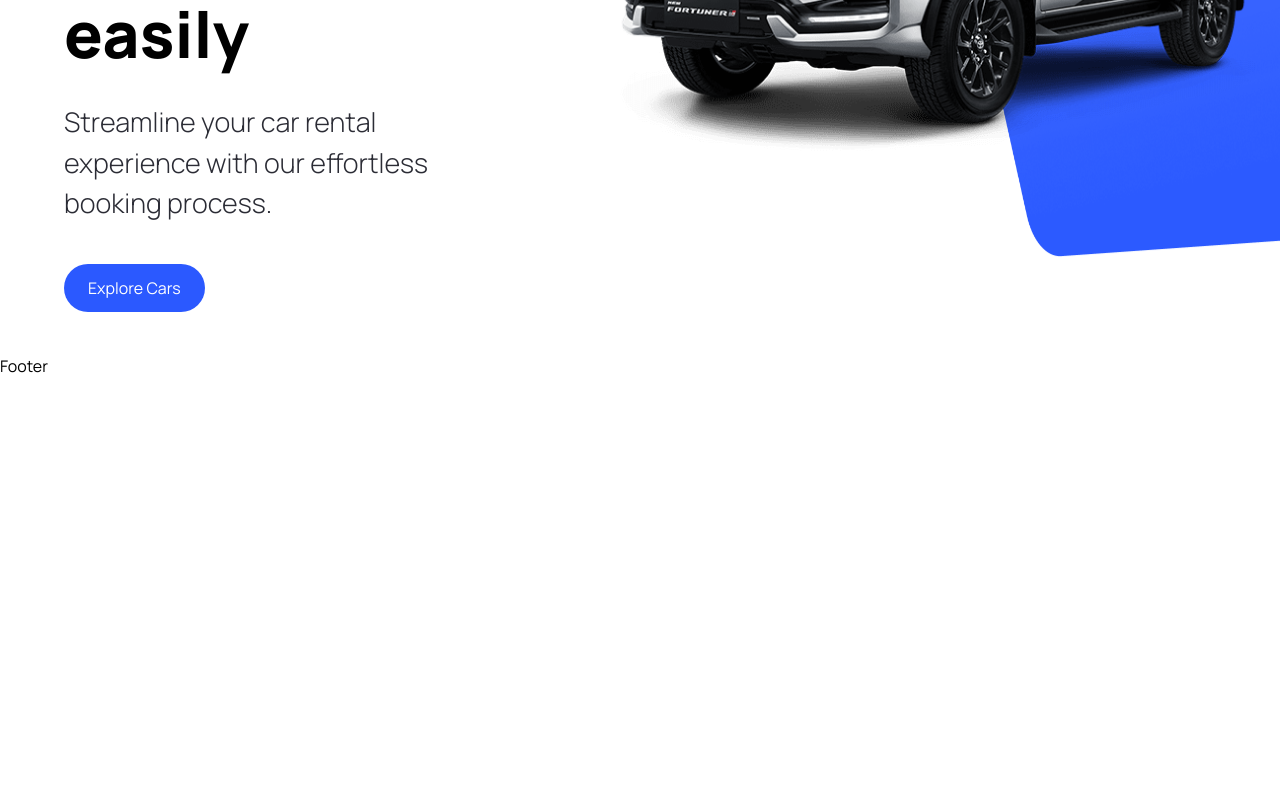
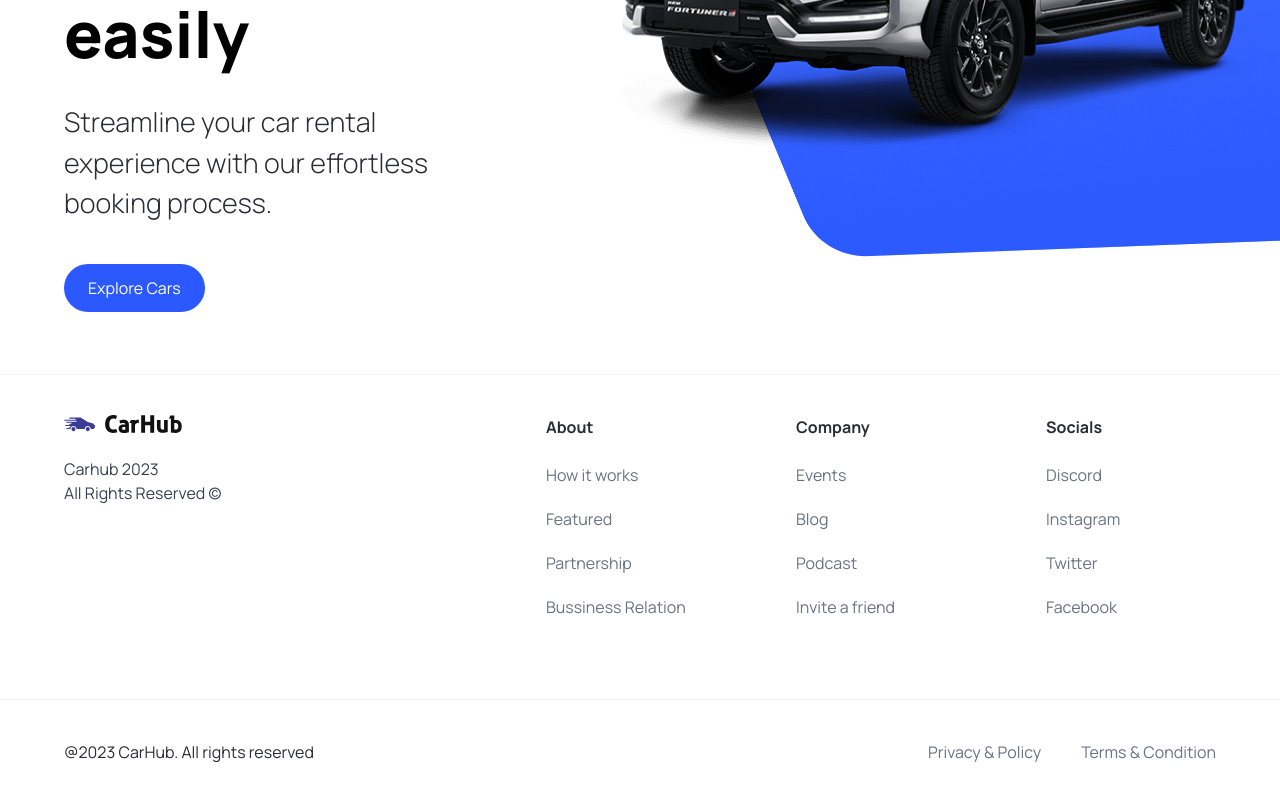
Before and after one commit to AbirDoesFrontend/car_showcase_next_js, a Next.js app: page / in a window 1280 px wide. Shown: the part 446-1246 px from the top of the page. Before the commit the page ends 824 px from the top, so only its background shows below. Built offline with nearby package versions, Linux system fonts and the light colour scheme.

Commit message:
Layout : Footer Complete

```diff
--- a/components/Footer.tsx
+++ b/components/Footer.tsx
@@ -1,9 +1,60 @@
-import React from 'react'
+import Image from "next/image";
+import Link from "next/link";
+
+import { footerLinks } from "@/constants";
 
 const Footer = () => {
   return (
-    <div>Footer</div>
-  )
-}
+    <footer className="flex flex-col text-black-100  mt-5 border-t border-gray-100">
+      <div className="flex max-md:flex-col flex-wrap justify-between gap-5 sm:px-16 px-6 py-10">
+        <div className="flex flex-col justify-start items-start gap-6">
+          <Image
+            src="/logo.svg"
+            alt="logo"
+            width={118}
+            height={18}
+            className="object-contain"
+          />
+          <p className="text-base text-gray-700">
+            Carhub 2023 <br />
+            All Rights Reserved &copy;
+          </p>
+        </div>
 
-export default Footer
+        <div className="footer__links">
+          {footerLinks.map((item) => (
+            <div key={item.title} className="footer__link">
+              <h3 className="font-bold">{item.title}</h3>
+              <div className="flex flex-col gap-5">
+                {item.links.map((link) => (
+                  <Link
+                    key={link.title}
+                    href={link.url}
+                    className="text-gray-500"
+                  >
+                    {link.title}
+                  </Link>
+                ))}
+              </div>
+            </div>
+          ))}
+        </div>
+      </div>
+
+      <div className="flex justify-between items-center flex-wrap mt-10 border-t border-gray-100 sm:px-16 px-6 py-10">
+        <p>@2023 CarHub. All rights reserved</p>
+
+        <div className="footer__copyrights-link">
+          <Link href="/" className="text-gray-500">
+            Privacy & Policy
+          </Link>
+          <Link href="/" className="text-gray-500">
+            Terms & Condition
+          </Link>
+        </div>
+      </div>
+    </footer>
+  );
+};
+
+export default Footer;
--- a/components/Hero.tsx
+++ b/components/Hero.tsx
@@ -18,16 +18,16 @@
         </p>
 
         <CustomButton
-            title="Explore Cars"
-            containerStyles="bg-primary-blue text-white rounded-full mt-10"
-            handleClick={handleScroll}
+          title="Explore Cars"
+          containerStyles="bg-primary-blue text-white rounded-full mt-10"
+          handleClick={handleScroll}
         />
       </div>
       <div className="hero__image-container">
         <div className="hero__image">
-            <Image src={'/hero.png'} alt="hero" fill className="object-contain"/>
-            <div className="hero__image-overlay"/>
+          <Image src={"/hero.png"} alt="hero" fill className="object-contain" />
         </div>
+        <div className="hero__image-overlay" />
       </div>
     </div>
   );
--- /dev/null
+++ b/constants/index.ts
@@ -0,0 +1,101 @@
+export const manufacturers = [
+    "Acura",
+    "Alfa Romeo",
+    "Aston Martin",
+    "Audi",
+    "Bentley",
+    "BMW",
+    "Buick",
+    "Cadillac",
+    "Chevrolet",
+    "Chrysler",
+    "Citroen",
+    "Dodge",
+    "Ferrari",
+    "Fiat",
+    "Ford",
+    "GMC",
+    "Honda",
+    "Hyundai",
+    "Infiniti",
+    "Jaguar",
+    "Jeep",
+    "Kia",
+    "Lamborghini",
+    "Land Rover",
+    "Lexus",
+    "Lincoln",
+    "Maserati",
+    "Mazda",
+    "McLaren",
+    "Mercedes-Benz",
+    "MINI",
+    "Mitsubishi",
+    "Nissan",
+    "Porsche",
+    "Ram",
+    "Rolls-Royce",
+    "Subaru",
+    "Tesla",
+    "Toyota",
+    "Volkswagen",
+    "Volvo",
+  ];
+
+  export const yearsOfProduction = [
+    { title: "Year", value: "" },
+    { title: "2015", value: "2015" },
+    { title: "2016", value: "2016" },
+    { title: "2017", value: "2017" },
+    { title: "2018", value: "2018" },
+    { title: "2019", value: "2019" },
+    { title: "2020", value: "2020" },
+    { title: "2021", value: "2021" },
+    { title: "2022", value: "2022" },
+    { title: "2023", value: "2023" },
+  ];
+
+  export const fuels = [
+    {
+      title: "Fuel",
+      value: "",
+    },
+    {
+      title: "Gas",
+      value: "Gas",
+    },
+    {
+      title: "Electricity",
+      value: "Electricity",
+    },
+  ];
+
+  export const footerLinks = [
+    {
+      title: "About",
+      links: [
+        { title: "How it works", url: "/" },
+        { title: "Featured", url: "/" },
+        { title: "Partnership", url: "/" },
+        { title: "Bussiness Relation", url: "/" },
+      ],
+    },
+    {
+      title: "Company",
+      links: [
+        { title: "Events", url: "/" },
+        { title: "Blog", url: "/" },
+        { title: "Podcast", url: "/" },
+        { title: "Invite a friend", url: "/" },
+      ],
+    },
+    {
+      title: "Socials",
+      links: [
+        { title: "Discord", url: "/" },
+        { title: "Instagram", url: "/" },
+        { title: "Twitter", url: "/" },
+        { title: "Facebook", url: "/" },
+      ],
+    },
+  ];
```
